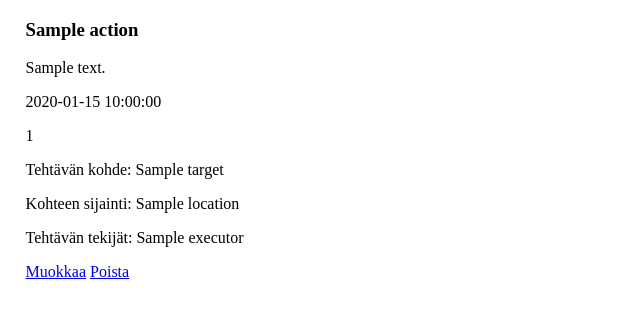
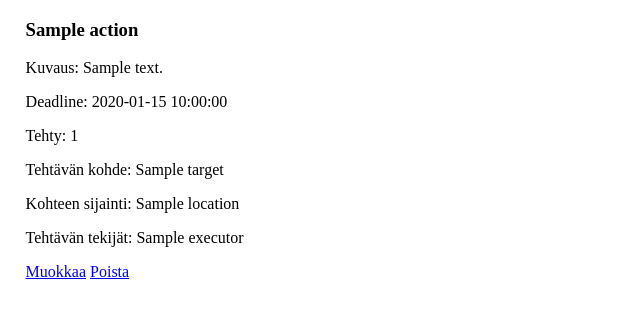
Before and after one commit to mitami/TSOHA-HuoltoKanta, a Flask app: page /action/1 in a window 1280 px wide. Shown: the part 58-376 px from the top of the page, without its empty margins (0-640 px from the left). Run offline with Flask 2, Linux system fonts and the light colour scheme; a user stored in the database is signed in; tables that the repository leaves empty hold one stand-in row (values such as "Sample post").

Commit message:
Tehtävän tietojen selvennys näkymässä

```diff
--- a/application/templates/actions/action.html
+++ b/application/templates/actions/action.html
@@ -3,9 +3,9 @@
 {% block body %}
 <div>
   <h3>{{ data.action_name }}</h3>
-  <p>{{ data.action_desc }}</p>
-  <p>{{ data.action_due }}</p>
-  <p>{{ data.action_done }}</p>
+  <p>Kuvaus: {{ data.action_desc }}</p>
+  <p>Deadline: {{ data.action_due }}</p>
+  <p>Tehty: {{ data.action_done }}</p>
   <p>Tehtävän kohde: {{ data.target_name }}</p>
   <p>Kohteen sijainti: {{ data.location_name }}</p>
   <p>Tehtävän tekijät: {{ data.executor_name }}</p>
```
